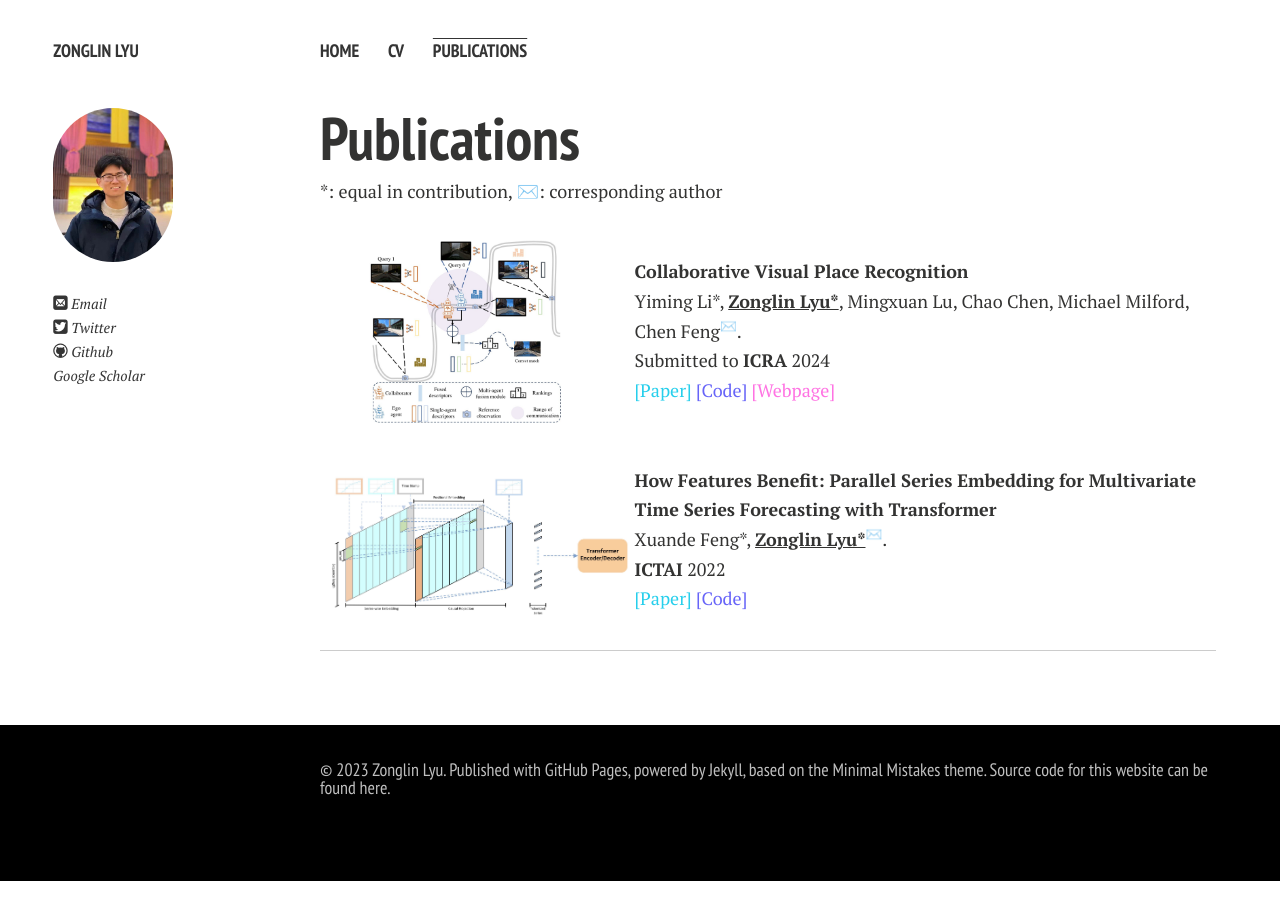
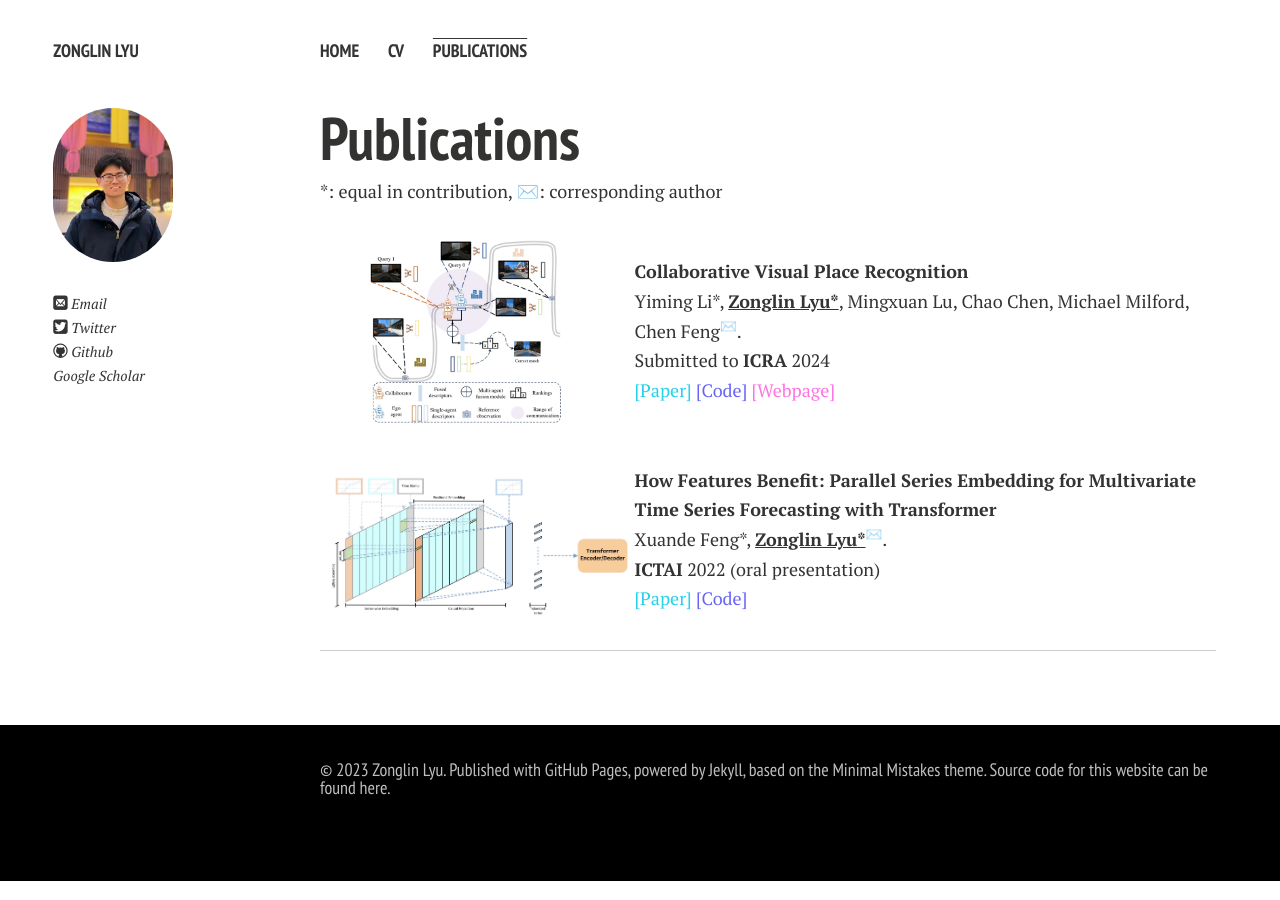
Before and after one commit to ZonglinL/ZonglinL.github.io, a Jekyll site: the page built from publications.md, in a window 1280 px wide. Built offline with Jekyll 4.4.1, drawn with Linux system fonts in a browser that asks for light colours; nearby versions of some CDN libraries; comment, search, counter and statistics services are not loaded; a style sheet for code colours, icons or effects is not loaded.

Commit message:
Update publications.md

```diff
--- a/publications.md
+++ b/publications.md
@@ -72,7 +72,7 @@ title: Publications
           <br>
           Xuande Feng*, <strong><u>Zonglin Lyu*</u></strong><sup>✉️</sup>.
           <br>
-          <strong>ICTAI</strong> 2022
+          <strong>ICTAI</strong> 2022 (oral presentation)
           <br>
           <a href="https://ieeexplore.ieee.org/document/10098079" class="custom-link—paper">[Paper]</a>
           <a href="https://github.com/ZonglinL/ParallelSeries" class="custom-link—code">[Code]</a>
```
